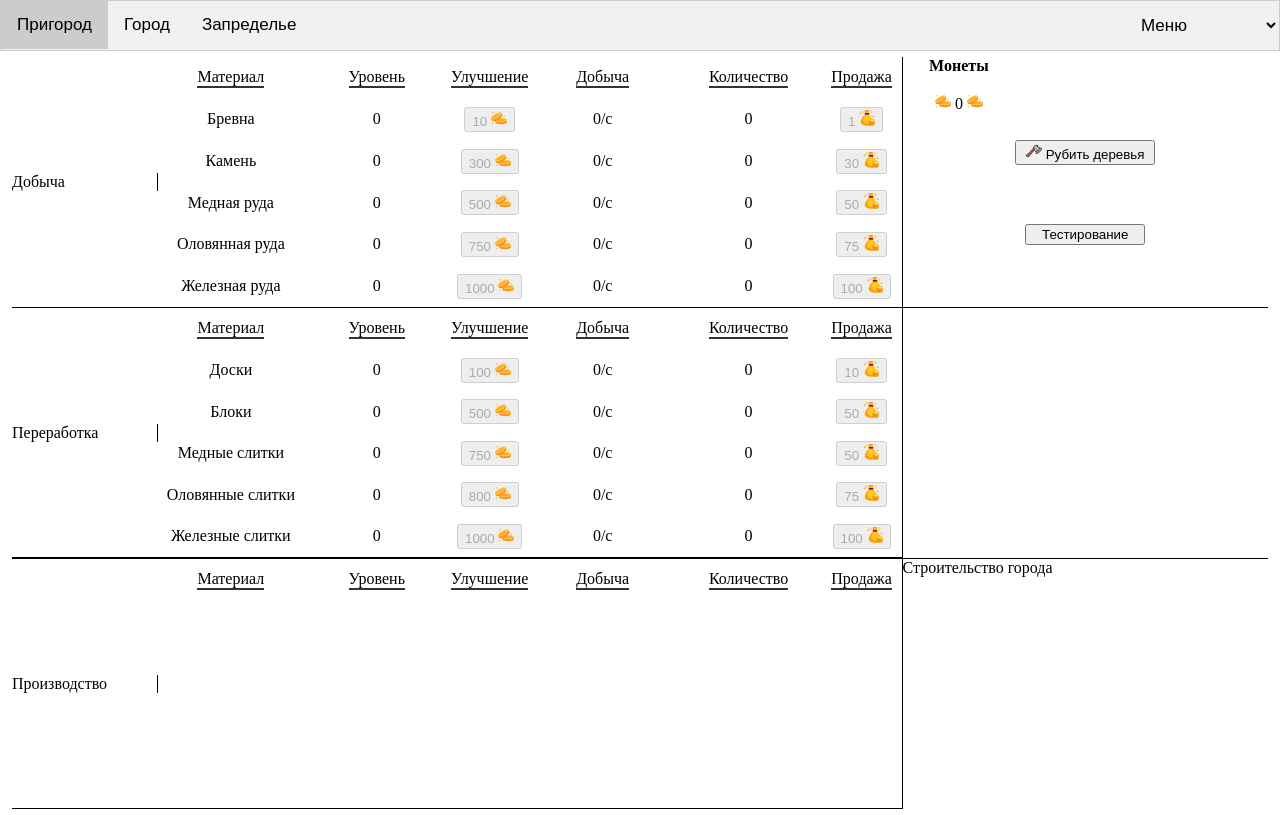
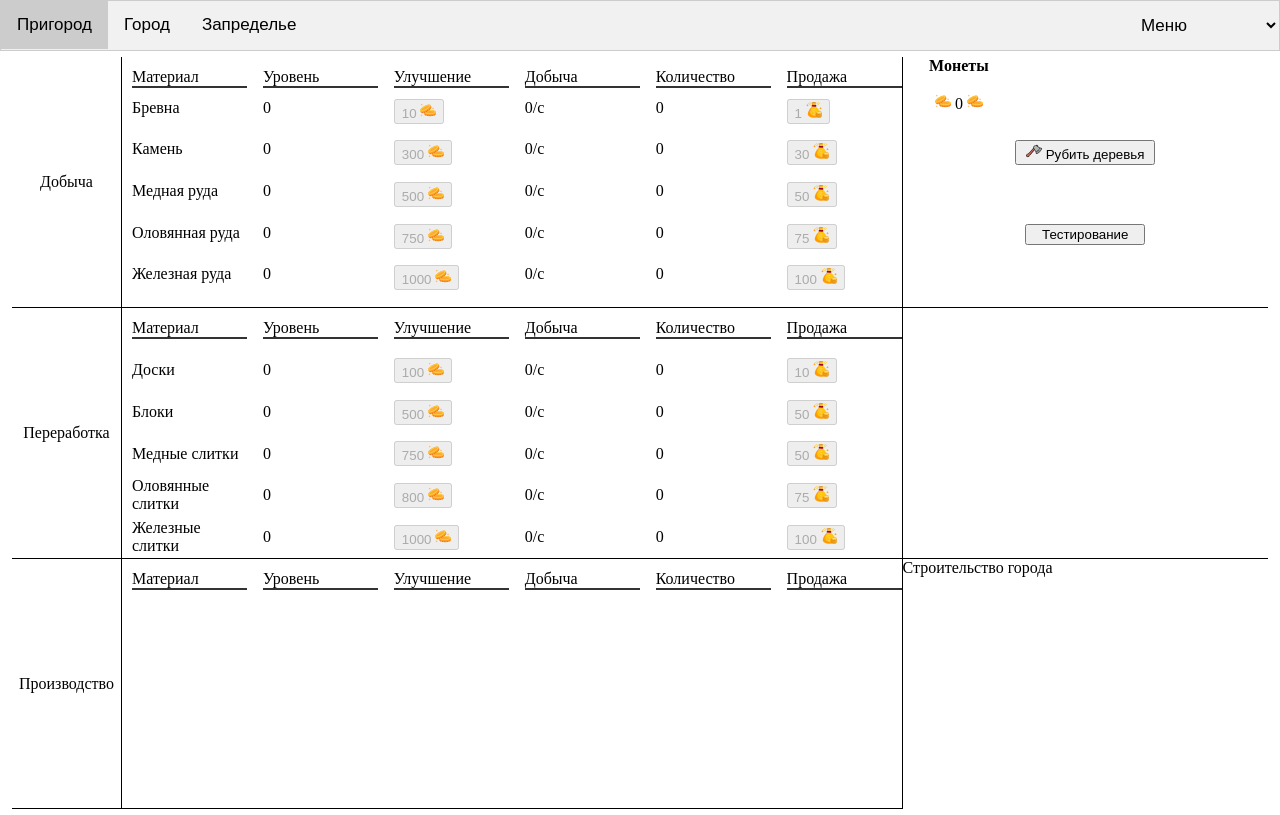
Before and after one commit to melarius/incrcraft, a plain HTML site: page index.html in a window 1280 px wide. Drawn offline with Linux system fonts and the light colour scheme; some packages are replaced by stand-ins of ours; a script that the page names is missing.

Commit message:
more flex

```diff
--- a/index.html
+++ b/index.html
@@ -28,135 +28,177 @@
     <div class="main_container">
       <div class="material">
         <div class="name_mat">Добыча</div>
+
+        <div class="material_line">
           <div class="gridItemBorder">Материал</div>
           <div class="gridItemBorder">Уровень</div>
           <div class="gridItemBorder">Улучшение</div>
           <div class="gridItemBorder">Добыча</div>
           <div class="gridItemBorder">Количество</div>
           <div class="gridItemBorder">Продажа</div>
+        </div>
 
-        <div class="resourse_line">Бревна</div>
-        <div class="resourse_line"><span id="spnWoodUpgLevel">0</span></div>
-        <div class="resourse_line"><button id="btnUpgWood" class="base_btn"><span id="spnWoodUpg">10</span> <img src="static/coin.png"></button></div>
-        <div class="resourse_line"><span id="spnWoodRate">0</span>/c</div>
-        <div class="resourse_line"><span id="spnWoodValue">0</span></div>
-        <div class="resourse_line"><button id="btnSellWood" class="base_btn">1 <img src="static/money-bag.png"></button></div>
+        <div class="material_line">
+          <div>Бревна</div>
+          <div><span id="spnWoodUpgLevel">0</span></div>
+          <div><button id="btnUpgWood" class="base_btn"><span id="spnWoodUpg">10</span> <img src="static/coin.png"></button></div>
+          <div><span id="spnWoodRate">0</span>/c</div>
+          <div><span id="spnWoodValue">0</span></div>
+          <div><button id="btnSellWood" class="base_btn">1 <img src="static/money-bag.png"></button></div>
+        </div>
 
-        <div class="resourse_line">Камень</div>
-        <div class="resourse_line"><span id="spnStoneUpgLevel">0</span></div>
-        <div class="resourse_line"><button id="btnUpgStone" class="base_btn"><span id="spnStoneUpg">300</span> <img src="static/coin.png"></button></div>
-        <div class="resourse_line"><span id="spnStoneRate">0</span>/c</div>
-        <div class="resourse_line"><span id="spnStoneValue">0</span></div>
-        <div class="resourse_line"><button id="btnSellStone" class="base_btn">30 <img src="static/money-bag.png"></button></div>
+        <div class="material_line">
+          <div>Камень</div>
+          <div><span id="spnStoneUpgLevel">0</span></div>
+          <div><button id="btnUpgStone" class="base_btn"><span id="spnStoneUpg">300</span> <img src="static/coin.png"></button></div>
+          <div><span id="spnStoneRate">0</span>/c</div>
+          <div><span id="spnStoneValue">0</span></div>
+          <div><button id="btnSellStone" class="base_btn">30 <img src="static/money-bag.png"></button></div>
+        </div>
 
-        <div class="resourse_line">Медная руда</div>
-        <div class="resourse_line"><span id="spnCopperOreUpgLevel">0</span></div>
-        <div class="resourse_line"><button id="btnUpgCopperOre" class="base_btn"><span id="spnCopperOreUpg">500</span> <img src="static/coin.png"></button></div>
-        <div class="resourse_line"><span id="spnCopperOreRate">0</span>/c</div>
-        <div class="resourse_line"><span id="spnCopperOreValue">0</span></div>
-        <div class="resourse_line"><button id="btnSellCopperOre" class="base_btn">50 <img src="static/money-bag.png"></button></div>
+        <div class="material_line">
+          <div>Медная руда</div>
+          <div><span id="spnCopperOreUpgLevel">0</span></div>
+          <div><button id="btnUpgCopperOre" class="base_btn"><span id="spnCopperOreUpg">500</span> <img src="static/coin.png"></button></div>
+          <div><span id="spnCopperOreRate">0</span>/c</div>
+          <div><span id="spnCopperOreValue">0</span></div>
+          <div><button id="btnSellCopperOre" class="base_btn">50 <img src="static/money-bag.png"></button></div>
+        </div>
 
-        <div class="resourse_line">Оловянная  руда</div>
-        <div class="resourse_line"><span id="spnTinOreUpgLevel">0</span></div>
-        <div class="resourse_line"><button id="btnUpgTinOre" class="base_btn"><span id="spnTinOreUpg">750</span> <img src="static/coin.png"></button></div>
-        <div class="resourse_line"><span id="spnTinOreRate">0</span>/c</div>
-        <div class="resourse_line"><span id="spnTinOreValue">0</span></div>
-        <div class="resourse_line"><button id="btnSellTinOre" class="base_btn">75 <img src="static/money-bag.png"></button></div>
+        <div class="material_line">
+          <div>Оловянная руда</div>
+          <div><span id="spnTinOreUpgLevel">0</span></div>
+          <div><button id="btnUpgTinOre" class="base_btn"><span id="spnTinOreUpg">750</span> <img src="static/coin.png"></button></div>
+          <div><span id="spnTinOreRate">0</span>/c</div>
+          <div><span id="spnTinOreValue">0</span></div>
+          <div><button id="btnSellTinOre" class="base_btn">75 <img src="static/money-bag.png"></button></div>
+        </div>
 
-        <div class="resourse_line">Железная  руда</div>
-        <div class="resourse_line"><span id="spnIronOreUpgLevel">0</span></div>
-        <div class="resourse_line"><button id="btnUpgIronOre" class="base_btn"><span id="spnIronOreUpg">1000</span> <img src="static/coin.png"></button></div>
-        <div class="resourse_line"><span id="spnIronOreRate">0</span>/c</div>
-        <div class="resourse_line"><span id="spnIronOreValue">0</span></div>
-        <div class="resourse_line"><button id="btnSellIronOre" class="base_btn">100 <img src="static/money-bag.png"></button></div>
+        <div class="material_line">
+          <div>Железная руда</div>
+          <div><span id="spnIronOreUpgLevel">0</span></div>
+          <div><button id="btnUpgIronOre" class="base_btn"><span id="spnIronOreUpg">1000</span> <img src="static/coin.png"></button></div>
+          <div><span id="spnIronOreRate">0</span>/c</div>
+          <div><span id="spnIronOreValue">0</span></div>
+          <div><button id="btnSellIronOre" class="base_btn">100 <img src="static/money-bag.png"></button></div>
+        </div>
       </div>
       <div class="recycling">
         <div class="name_recyc">Переработка</div>
+
+        <div class="material_line">
           <div class="gridItemBorder">Материал</div>
           <div class="gridItemBorder">Уровень</div>
           <div class="gridItemBorder">Улучшение</div>
           <div class="gridItemBorder">Добыча</div>
           <div class="gridItemBorder">Количество</div>
           <div class="gridItemBorder">Продажа</div>
+        </div>
 
+        <div class="material_line">
           <div class="resourse_line">Доски</div>
           <div class="resourse_line"><span id="spnPlankUpgLevel">0</span></div>
           <div class="resourse_line"><button id="btnUpgPlank" class="base_btn"><span id="spnPlankUpg">100</span> <img src="static/coin.png"></button> </div>
           <div class="resourse_line"><span id="spnPlankRate">0</span>/c</div>
           <div class="resourse_line"><span id="spnPlankValue">0</span></div>
           <div class="resourse_line"><button id="btnSellPlank" class="base_btn">10 <img src="static/money-bag.png"></button></div>
+        </div>
 
+        <div class="material_line">
           <div class="resourse_line">Блоки</div>
           <div class="resourse_line"><span id="spnBlocksUpgLevel">0</span></div>
           <div class="resourse_line"><button id="btnUpgBlocks" class="base_btn"><span id="spnBlocksUpg">500</span> <img src="static/coin.png"></button></div>
           <div class="resourse_line"><span id="spnBlocksRate">0</span>/c</div>
           <div class="resourse_line"><span id="spnBlocksValue">0</span></div>
-        <div class="resourse_line"><button id="btnSellBlocks" class="base_btn">50 <img src="static/money-bag.png"></button></div>
+          <div class="resourse_line"><button id="btnSellBlocks" class="base_btn">50 <img
+                src="static/money-bag.png"></button></div>
+        </div>
 
+        <div class="material_line">
           <div class="resourse_line">Медные слитки</div>
           <div class="resourse_line"><span id="spnCopperIngotUpgLevel">0</span></div>
           <div class="resourse_line"><button id="btnUpgCopperIngot" class="base_btn"><span id="spnCopperIngotUpg">750</span> <img src="static/coin.png"></button></div>
           <div class="resourse_line"><span id="spnCopperIngotRate">0</span>/c</div>
           <div class="resourse_line"><span id="spnCopperIngotValue">0</span></div>
           <div class="resourse_line"><button id="btnSellCopperIngot" class="base_btn">50 <img src="static/money-bag.png"></button></div>
+        </div>
 
-        <div class="resourse_line">Оловянные  слитки</div>
+        <div class="material_line">
+          <div class="resourse_line">Оловянные слитки</div>
           <div class="resourse_line"><span id="spnTinIngotUpgLevel">0</span></div>
           <div class="resourse_line"><button id="btnUpgTinIngot" class="base_btn"><span id="spnTinIngotUpg">800</span> <img src="static/coin.png"></button></div>
           <div class="resourse_line"><span id="spnTinIngotRate">0</span>/c</div>
           <div class="resourse_line"><span id="spnTinIngotValue">0</span></div>
           <div class="resourse_line"><button id="btnSellTinIngot" class="base_btn">75 <img src="static/money-bag.png"></button></div>
+        </div>
 
-        <div class="resourse_line">Железные  слитки</div>
+        <div class="material_line">
+          <div class="resourse_line">Железные слитки</div>
           <div class="resourse_line"><span id="spnIronIngotUpgLevel">0</span></div>
           <div class="resourse_line"><button id="btnUpgIronIngot" class="base_btn"><span id="spnIronIngotUpg">1000</span> <img src="static/coin.png"></button></div>
           <div class="resourse_line"><span id="spnIronIngotRate">0</span>/c</div>
           <div class="resourse_line"><span id="spnIronIngotValue">0</span></div>
           <div class="resourse_line"><button id="btnSellIronIngot" class="base_btn">100 <img src="static/money-bag.png"></button></div>
         </div>
+      </div>
       <div class="production">
         <div class="name_prod">Производство</div>
+
+        <div class="material_line">
           <div class="gridItemBorder">Материал</div>
           <div class="gridItemBorder">Уровень</div>
           <div class="gridItemBorder">Улучшение</div>
           <div class="gridItemBorder">Добыча</div>
           <div class="gridItemBorder">Количество</div>
           <div class="gridItemBorder">Продажа</div>
+        </div>
 
-        <div class="resourse_line"></div>
-        <div class="resourse_line"></div>
-        <div class="resourse_line"></div>
-        <div class="resourse_line"></div>
-        <div class="resourse_line"></div>
-
-        <div class="resourse_line"></div>
-        <div class="resourse_line"></div>
-        <div class="resourse_line"></div>
-        <div class="resourse_line"></div>
-        <div class="resourse_line"></div>
-
-        <div class="resourse_line"></div>
-        <div class="resourse_line"></div>
-        <div class="resourse_line"></div>
-        <div class="resourse_line"></div>
-        <div class="resourse_line"></div>
-
-        <div class="resourse_line"></div>
-        <div class="resourse_line"></div>
-        <div class="resourse_line"></div>
-        <div class="resourse_line"></div>
-        <div class="resourse_line"></div>
-
+        <div class="material_line">
           <div class="resourse_line"></div>
           <div class="resourse_line"></div>
           <div class="resourse_line"></div>
           <div class="resourse_line"></div>
           <div class="resourse_line"></div>
         </div>
+
+        <div class="material_line">
+          <div class="resourse_line"></div>
+          <div class="resourse_line"></div>
+          <div class="resourse_line"></div>
+          <div class="resourse_line"></div>
+          <div class="resourse_line"></div>
+        </div>
+
+        <div class="material_line">
+          <div class="resourse_line"></div>
+          <div class="resourse_line"></div>
+          <div class="resourse_line"></div>
+          <div class="resourse_line"></div>
+          <div class="resourse_line"></div>
+        </div>
+
+        <div class="material_line">
+          <div class="resourse_line"></div>
+          <div class="resourse_line"></div>
+          <div class="resourse_line"></div>
+          <div class="resourse_line"></div>
+          <div class="resourse_line"></div>
+        </div>
+
+        <div class="material_line">
+          <div class="resourse_line"></div>
+          <div class="resourse_line"></div>
+          <div class="resourse_line"></div>
+          <div class="resourse_line"></div>
+          <div class="resourse_line"></div>
+        </div>
+
+      </div>
       <div class="buttons">
         <div class="money">
           <div style="text-align: center; place-self: center;">
-            <label><b>Монеты</b></label><br><br><img src="static/coin.png"> <span id="spnMoneyValue">0</span> <img src="static/coin.png">
+            <label><b>Монеты</b></label><br><br><img src="static/coin.png"> <span id="spnMoneyValue">0</span> <img
+              src="static/coin.png">
           </div>
         </div>
         <div class="clicker">
--- a/styles.css
+++ b/styles.css
@@ -10,6 +10,7 @@
         "production production production .";
     grid-gap: 1px;
     background-color: black;
+    border-collapse: collapse;
 
 }
 
@@ -19,65 +20,73 @@
 
 .material {
     display: grid;
-    grid-template-columns: 1fr 1fr 1fr 80px 1fr 1fr  80px;
+    grid-template-columns: 110px 1fr;
     grid-template-rows: 1fr 1fr 1fr 1fr 1fr 1fr;
     gap: 0px 0px;
     grid-auto-flow: row;
     grid-template-areas:
-        "name_mat . . . . . ."
-        "name_mat . . . . . ."
-        "name_mat . . . . . ."
-        "name_mat . . . . . ."
-        "name_mat . . . . . ."
-        "name_mat . . . . . .";
+        "name_mat ."
+        "name_mat ."
+        "name_mat ."
+        "name_mat ."
+        "name_mat ."
+        "name_mat . ";
     grid-area: material;
     height: auto;
+
 }
 
 .name_mat {
     grid-area: name_mat;
     align-self: center;
+    display: flex;
+    justify-content: center;
+    align-items: center;
     border-right: 1px solid black;
+    height: 100%;
 }
 
 .recycling {
     display: grid;
-    grid-template-columns: 1fr 1fr 1fr 80px 1fr 1fr  80px;
+    grid-template-columns: 110px 1fr;
     grid-template-rows: 1fr 1fr 1fr 1fr 1fr 1fr;
     gap: 0px 0px;
     grid-auto-flow: row;
     grid-template-areas:
-        "name_recyc . . . ."
-        "name_recyc . . . ."
-        "name_recyc . . . ."
-        "name_recyc . . . ."
-        "name_recyc . . . ."
-        "name_recyc . . . .";
+        "name_recyc ."
+        "name_recyc ."
+        "name_recyc ."
+        "name_recyc ."
+        "name_recyc ."
+        "name_recyc .";
     grid-area: recycling;
-    border-bottom: 1px solid black;
     height: auto;
 }
 
 .name_recyc {
     grid-area: name_recyc;
+    display: flex;
+    justify-content: center;
+    align-items: center;
     align-self: center;
     border-right: 1px solid black;
+    height: 100%;
 }
 
 
 .production {
     display: grid;
-    grid-template-columns: 1fr 1fr 1fr 80px 1fr 1fr  80px;
+    grid-template-columns: 110px 1fr;
     grid-template-rows: 1fr 1fr 1fr 1fr 1fr 1fr;
     gap: 0px 0px;
     grid-auto-flow: row;
     grid-template-areas:
-        "name_prod . . . ."
-        "name_prod . . . ."
-        "name_prod . . . ."
-        "name_prod . . . ."
-        "name_prod . . . ."
-        "name_prod . . . .";
+        "name_prod ."
+        "name_prod ."
+        "name_prod ."
+        "name_prod ."
+        "name_prod ."
+        "name_prod .";
     grid-area: production;
     border-bottom: 1px solid black;
     height: auto;
@@ -86,7 +95,11 @@
 .name_prod {
     grid-area: name_prod;
     align-self: center;
+    display: flex;
+    justify-content: center;
+    align-items: center;
     border-right: 1px solid black;
+    height: 100%;
 }
 
 .buttons {
@@ -113,6 +126,19 @@
 
 .test {
     grid-area: test;
+}
+
+.material_line{
+    display: flex;
+    flex-direction: row;
+    flex-wrap: nowrap;
+    column-gap: 1em;
+    row-gap: 10px;
+    margin-left: 10px;
+}
+
+.material_line > * {
+    flex: 1;
 }
 
 .resourse_line{
```
Also changed, not shown: index_bt.html (+207 -0 lines). Lines whose indentation alone changed are shown as unchanged.
